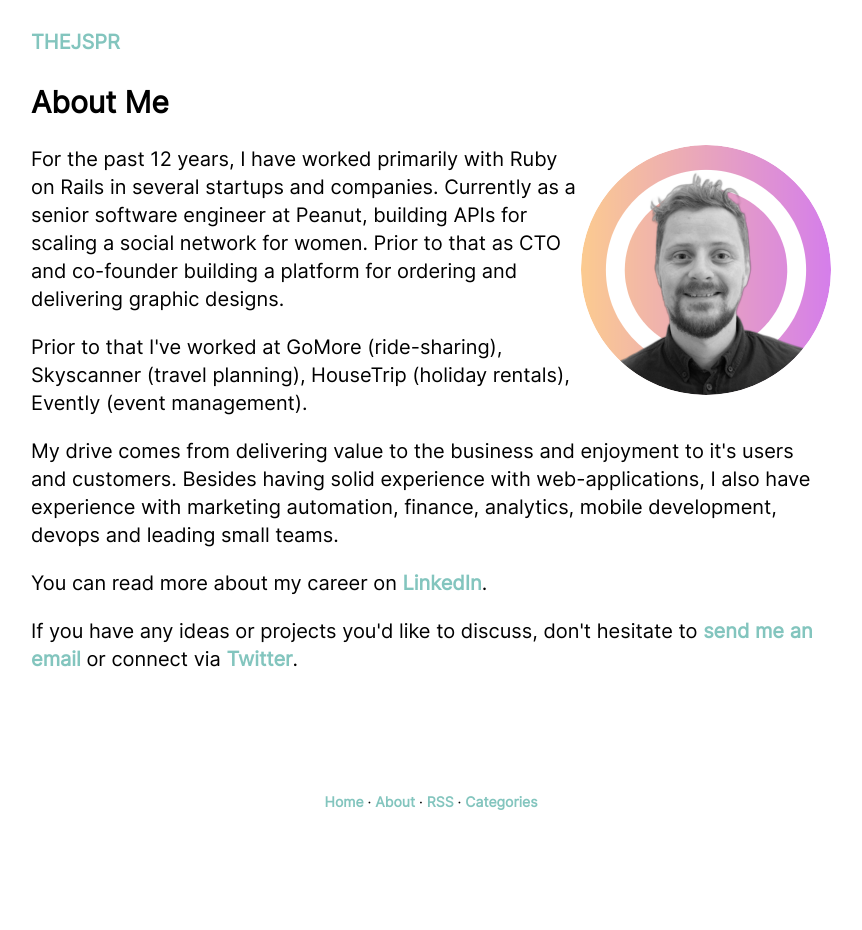
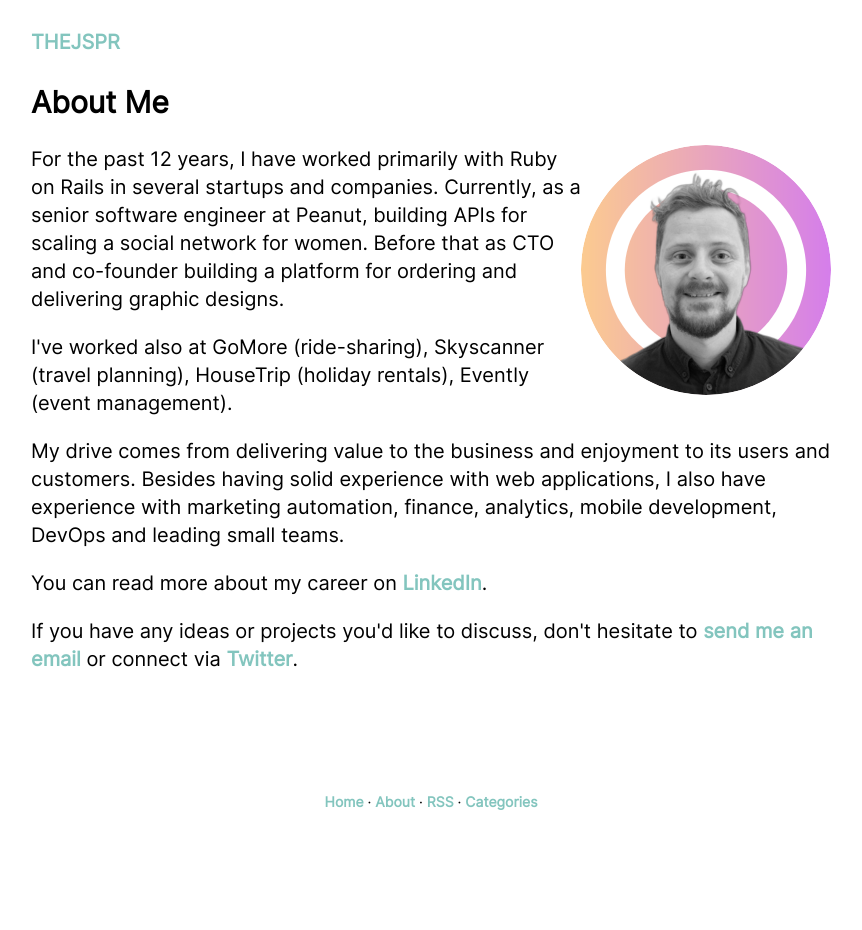
Before and after one commit to thejspr/thejspr.com, a Jekyll site: the page built from about/index.html, in a window 1280 px wide. Shown: the whole page, without its empty margins (209-1071 px from the left). Built offline with Jekyll 4.4.1, drawn with Linux system fonts in a browser that asks for light colours.

Commit message:
grammarly

```diff
--- a/about/index.html
+++ b/about/index.html
@@ -8,23 +8,22 @@ title: About me
 <img src="/img/me_2.png" alt="Jesper Kjeldgaard" class="profile-image">
 
 <p>
-  For the past 12 years, I have worked primarily with Ruby on Rails in
-  several startups and companies.
-  Currently as a senior software engineer at Peanut, building APIs for scaling
-  a social network for women. Prior to that as CTO and co-founder building a
-  platform for ordering and delivering graphic designs.
+  For the past 12 years, I have worked primarily with Ruby on Rails in several
+  startups and companies. Currently, as a senior software engineer at Peanut,
+  building APIs for scaling a social network for women. Before that as CTO and
+  co-founder building a platform for ordering and delivering graphic designs.
 </p>
 
 <p>
-  Prior to that I've worked at GoMore (ride-sharing), Skyscanner (travel planning),
+  I've worked also at GoMore (ride-sharing), Skyscanner (travel planning),
   HouseTrip (holiday rentals), Evently (event management).
 </p>
 
 <p>
-  My drive comes from delivering value to the business and enjoyment to it's
-  users and customers. Besides having solid experience with
-  web-applications, I also have experience with marketing automation, finance,
-  analytics, mobile development, devops and leading small teams.
+  My drive comes from delivering value to the business and enjoyment to its
+  users and customers. Besides having solid experience with web applications, I
+  also have experience with marketing automation, finance, analytics, mobile
+  development, DevOps and leading small teams.
 </p>
 
 <p>
--- a/index.html
+++ b/index.html
@@ -15,7 +15,7 @@ title: Software entrepreneur
   <p>
     Read more about me <a href="/about">here</a>,
     on <a href="https://www.linkedin.com/in/jesperkjeldgaard">LinkedIn</a>,
-    or my <a href="https://www.github.com/thejspr">Github profile</a>.
+    or on my <a href="https://www.github.com/thejspr">Github profile</a>.
   </p>
   <p>
     Get in touch via <a href='mailto:thejspr@gmail.com'>email</a>
```
